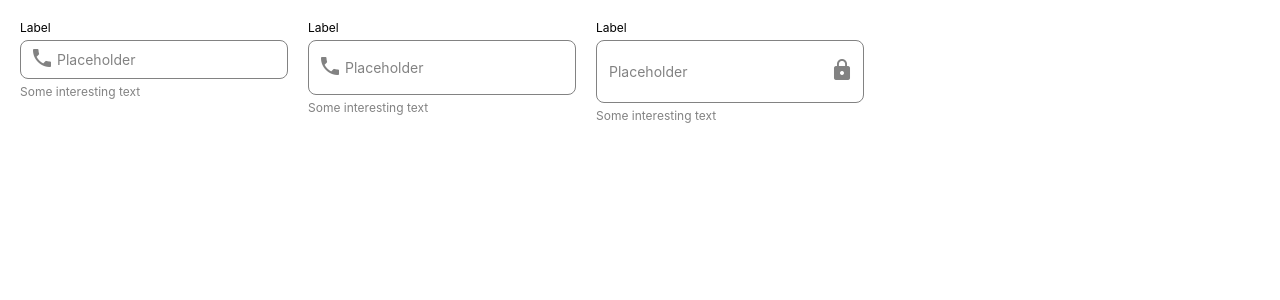
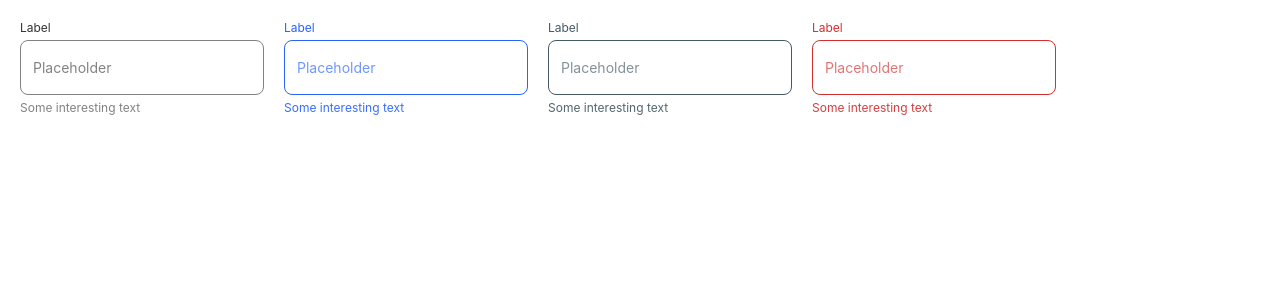
Before and after one commit to Vanaldito/input-component, a React (Vite) app: page / in a window 1280 px wide. Shown: the top 300 px of the page. Built offline with nearby package versions, Linux system fonts and the light colour scheme.

Commit message:
feat: allow to choose different colors

```diff
--- a/src/App.tsx
+++ b/src/App.tsx
@@ -9,22 +9,25 @@ export default function App() {
         type="text"
         placeholder="Placeholder"
         helperText="Some interesting text"
-        startIcon="phone"
-        size="sm"
+        color="default"
       />
       <Input
         type="text"
         placeholder="Placeholder"
         helperText="Some interesting text"
-        startIcon="phone"
-        size="md"
+        color="primary"
       />
       <Input
         type="text"
         placeholder="Placeholder"
         helperText="Some interesting text"
-        endIcon="lock"
-        size="lg"
+        color="secondary"
+      />
+      <Input
+        type="text"
+        placeholder="Placeholder"
+        helperText="Some interesting text"
+        color="danger"
       />
     </div>
   );
--- a/src/component/Input.css
+++ b/src/component/Input.css
@@ -1,43 +1,80 @@
+.input-component--color-default {
+  --fg-color: #333333;
+  --bg-color: #ffffff;
+  --border-color: #828282;
+  --placeholder-color: #828282;
+  --label-color: #333333;
+  --helper-text-color: #828282;
+}
+
+.input-component--color-primary {
+  --fg-color: #0000ff;
+  --bg-color: #ffffff;
+  --border-color: #2962ff;
+  --placeholder-color: #2962ffaa;
+  --label-color: #2962ff;
+  --helper-text-color: #2962ffee;
+}
+
+.input-component--color-secondary {
+  --fg-color: #333333;
+  --bg-color: #ffffff;
+  --border-color: #455a64;
+  --placeholder-color: #455a64aa;
+  --label-color: #455a64;
+  --helper-text-color: #455a64ee;
+}
+
+.input-component--color-danger {
+  --fg-color: #a32f2f;
+  --bg-color: #ffffff;
+  --border-color: #d32f2f;
+  --placeholder-color: #d32f2faa;
+  --label-color: #d32f2f;
+  --helper-text-color: #d32f2fee;
+}
+
 .input-component {
   display: flex;
   flex-direction: column;
   width: max-content;
   font-size: 1.2rem;
   gap: 5px;
+  color: var(--label-color);
 }
 
 .input-component input {
   font-size: 1.4rem;
-  border: 1px solid #828282;
+  border: 1px solid var(--border-color);
   border-radius: 8px;
-  color: #333333;
+  color: var(--fg-color);
+  background-color: var(--bg-color);
 }
 
 .input-component input::placeholder {
-  color: #828282;
+  color: var(--placeholder-color);
 }
 
 .input-component--error {
-  color: #d32f2f;
+  --label-color: #d32f2f;
+  --border-color: #d32f2f;
+  --helper-text-color: #d32f2f;
+  --fg-color: #f32f2f;
+  --placeholder-color: #d32f2f99;
 }
 
-.input-component--error input {
-  border-color: #d32f2f;
+.input-component--disabled {
+  --border-color: #e0e0e0;
+  --bg-color: #f2f2f2;
 }
 
 .input-component--disabled input {
-  border: 1px solid #e0e0e0;
-  background-color: #f2f2f2;
   cursor: not-allowed;
 }
 
 .input-component .helper-text {
+  color: var(--helper-text-color);
   font-size: 1.2rem;
-  color: #828282;
-}
-
-.input-component--error .helper-text {
-  color: #d32f2f;
 }
 
 .input-component--size-md input {
--- a/src/component/Input.tsx
+++ b/src/component/Input.tsx
@@ -14,6 +14,7 @@ interface InputProps
   disabled?: boolean;
   helperText?: string;
   size?: "sm" | "md" | "lg";
+  color?: "default" | "primary" | "secondary" | "danger";
   startIcon?: string;
   endIcon?: string;
 }
@@ -24,6 +25,7 @@ export default function Input({
   disabled = false,
   helperText = "",
   size = "md",
+  color = "default",
   startIcon,
   endIcon,
   ...inputAttributes
@@ -35,6 +37,7 @@ export default function Input({
   className += startIcon ? " input-component--with-start-icon" : "";
   className += endIcon ? " input-component--with-end-icon" : "";
   className += ` input-component--size-${size}`;
+  className += ` input-component--color-${color}`;
 
   return (
     <label className={className}>
```
